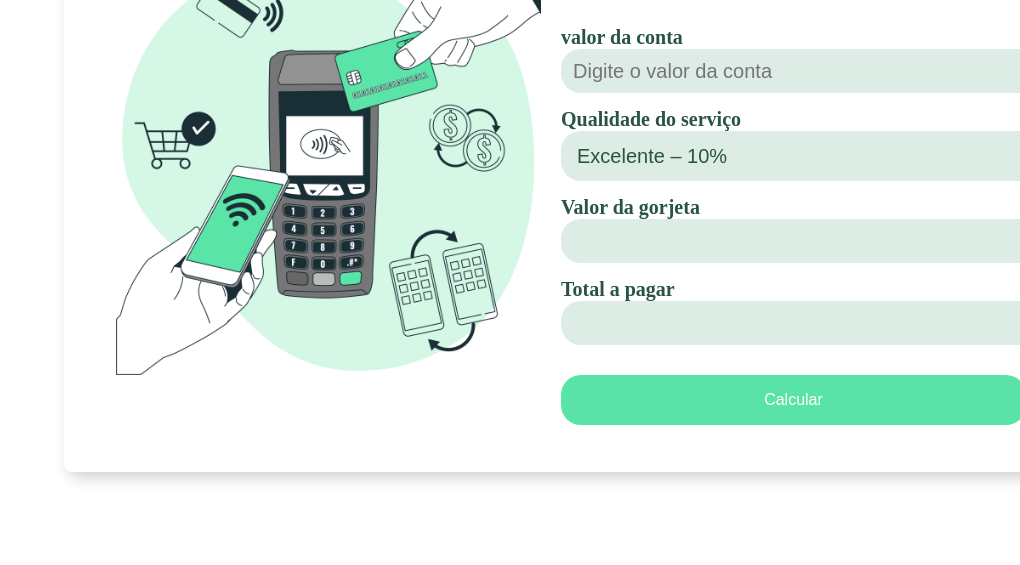
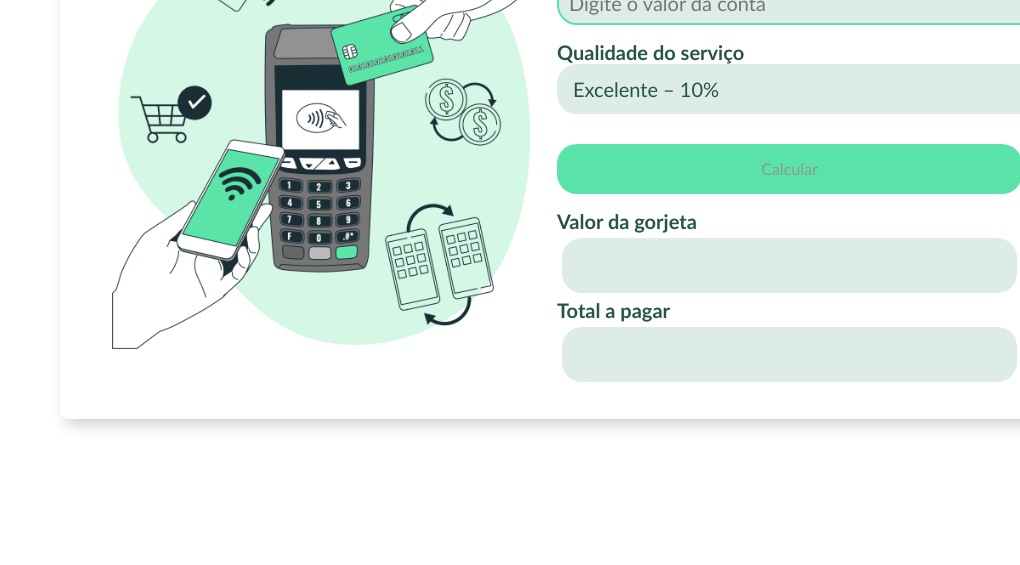
Before and after one commit to ViNovaes/projetoCalculadoradeGorjeta, a plain HTML site: page index.html in a window 1280 px wide. Shown: the part 235-800 px from the top of the page, without its empty margins (260-1280 px from the left). Drawn offline with Linux system fonts and the light colour scheme.

Commit message:
Conectado

```diff
--- a/css/style.css
+++ b/css/style.css
@@ -1,4 +1,9 @@
-
+*{
+  margin: 0;
+  padding: 0;
+  border: 0;
+  font-family: 'Gill Sans', 'Gill Sans MT', Calibri, 'Trebuchet MS', sans-serif;
+}
 
 input::-webkit-outer-spin-button,
 input::-webkit-inner-spin-button {
@@ -89,23 +94,9 @@ form .input-group{
 form .input-group label {
   color: #285542;
   font-weight: bold;
-  /* display: block; */
   font-size: 20px;
   margin-bottom: 5px;
 }
-
-/* form .input-group select, form .input-group option{
-  width: 100%;
-  height: 20px;
-  background-color: #ddece5;
-  border-radius: 20px;
-  outline: none;
-  border: 2px solid transparent;
-
-  font-size: 20px;
-  color: #285542;
-  transition: all 0.4s ease;
-} */
 
 form .input-group input, form .input-group select{
   width: 100%;
@@ -128,7 +119,7 @@ form .input-group input:focus, form .input-group select:focus{
   transform: scaleX(1);
 }
 
-form .input-group button{
+form .input-group #calcular{
   width: 100%;
   height: 50px;
   background: #5ae3a9;
@@ -136,12 +127,38 @@ form .input-group button{
   outline: none;
   border: none;
   margin-top: 15px;
-  color: #ffffff;
+  color: #8e9988;
   cursor: pointer;
   font-size: 16px;
+}
+
+form .input-group #calcular:hover {
+background-color: #5ae3a9;
 }
 
 form .input-group select {
   height: 50px;
   width: 490px;
 }
+
+#gorjeta, #total{
+  background-color: #DDECE5;
+  height: 15px;
+  margin: 5px;
+  font-size: 25px;
+  color: #285542;
+  border-radius: 20px;
+  padding: 20px;
+}
+
+.input-group label {
+  color: #285542;
+  font-weight: bold;
+  /* display: block; */
+  font-size: 20px;
+  margin-bottom: 5px;
+}
+
+form .input-group #calcular:hover{
+  color: #285542;
+}
--- a/index.html
+++ b/index.html
@@ -5,6 +5,7 @@
     <meta charset="UTF-8">
     <meta name="viewport" content="width=device-width, initial-scale=1.0">
     <link rel="stylesheet" href="css/style.css">
+    <link rel="icon" href="imgs/calculadora.png">
     <title>Calculadora de gorjeta</title>
 </head>
 
@@ -18,43 +19,36 @@
             <div class="form-box">
                 <h2>Calcule a gorjeta!</h2>
                 <form action="#" method="post">
-<!--                     <div class="input-group">
-                        <label for="nome"> Nome</label>
-                        <input type="text" id="nome" placeholder="Digite o do cliente" autocomplete="off" autofocus
-                            required>
-                    </div> -->
 
                     <div class="input-group">
                         <label for="valorConta">valor da conta</label>
-                        <input type="number" id="valorConta" placeholder="Digite o valor da conta" autocomplete="off" required>
+                        <input type="number" required id="valorConta" placeholder="Digite o valor da conta"
+                            autocomplete="off" autofocus>
                     </div>
 
                     <div class="input-group">
                         <label for="porcentagem">Qualidade do serviço</label>
                         <select name="porcentagem" id="porcentagem">
-                            <option value="0.10">Excelente – 10%</option>
-                            <option value="0.8">Ótimo – 8%</option>
-                            <option value="0.5">Bom – 5%</option>
-                            <option value="0.2">Ruim – 2%</option>
+                            <option value="10">Excelente – 10%</option>
+                            <option value="8">Ótimo – 8%</option>
+                            <option value="5">Bom – 5%</option>
+                            <option value="2">Ruim – 2%</option>
                         </select>
+
                     </div>
+                    <div class="input-group">
+                        <input type="button" value="Calcular" id="calcular" onclick="calcularGorjeta()">
+                    </div>
+                </form>
 
-                    <div class="input-group">
-                        <label for="valorGorjeta">Valor da gorjeta</label>
-                        <input type="number" id="valorGorjeta" name="valorGorjeta" placeholder="" disabled>
-                    </div>
-
-                    <div class="input-group">
-                        <label for="valorTotal">Total a pagar</label>
-                        <input type="number" id="valorTotal" name="valorTotal" placeholder="" disabled>
-                    </div>
-
-                    <div class="input-group">
-                        <!-- <input type="button" value="Calcular" id="calcular" onclick="calcularGorjeta()"> -->
-                        <button onclick="calcularGorjeta()">Calcular</button>
-                    </div>
-
-                </form>
+                <div class="input-group">
+                    <label for="gorjeta">Valor da gorjeta</label>
+                    <p id="gorjeta"></p>
+                </div>
+                <div class="input-group">
+                    <label for="total">Total a pagar</label>
+                    <p id="total"></p>
+                </div>
             </div>
         </div>
     </main>
--- a/js/calculadora.js
+++ b/js/calculadora.js
@@ -1,74 +1,28 @@
 //Tentaiva de conectar com o html css feito
 
 
-/* function calcularGorjeta() {
-    let divContaPorcen
+function calcularGorjeta() {
+
     let porcentagem = document.getElementById("porcentagem").value;
     let valorConta = document.getElementById("valorConta").value;
-    let valorGorjeta = document.getElementById("valorGorjeta").value;
-    let valorTotal = document.getElementById("valorTotal").value;
 
-    if (porcentagem === 0.10) {
-        valorGorjeta = (parseInt(valorConta) * parseInt(porcentagem))
-        divContaPorcen = valorGorjeta /100
-        valorTotal = (parseInt(valorGorjeta) + parseInt(valorConta))
-    } else if (porcentagem === 0.8) {
-        valorConta = (parseInt(valorConta) * parseInt(porcentagem) /100)
-        valorTotal = (parseInt(valorGorjeta) + parseInt(valorConta))
-    } else if (porcentagem === 0.5) {
-        valorConta = (parseInt(valorConta) * parseInt(porcentagem) /100)
-        valorTotal = (parseInt(valorGorjeta) + parseInt(valorConta))
-    } else if (porcentagem === 0.2) {
-        valorConta = (parseInt(valorConta) * parseInt(porcentagem))
-        valorTotal = (parseInt(valorGorjeta) + parseInt(valorConta))
-    }else {
-        alert = "Você digitou algo errado. Tente novamente!"
-        console.log (`Você digitou algo errado. Tente novamente!`)
+    if (porcentagem == 10) {
+        calculoGorjeta = ((valorConta * 10) / 100)
+        valorTotal = (parseInt(calculoGorjeta) + parseInt(valorConta))
+    } else if (porcentagem == 8) {
+        calculoGorjeta = ((valorConta * 8) / 100)
+        valorTotal = (parseInt(calculoGorjeta) + parseInt(valorConta))
+    } else if (porcentagem == 5) {
+        calculoGorjeta = ((valorConta * 5) / 100)
+        valorTotal = (parseInt(calculoGorjeta) + parseInt(valorConta))
+    } else if (porcentagem == 2) {
+        calculoGorjeta = ((valorConta * 2) / 100)
+        valorTotal = (parseInt(calculoGorjeta) + parseInt(valorConta))
     }
+    else {
+        document.getElementById("total").innerHTML = "Você digitou algo errado. Tente novamente!"
+    }
+
+    document.getElementById("gorjeta").innerHTML = `R$ ${calculoGorjeta} reais.`
+    document.getElementById("total").innerHTML = `R$ ${valorTotal} reais.`
 }
-
-document.getElementById("valorGorjeta").innerHTML = `Sua conta deu R$: ${valorGorjeta}.`
-document.getElementById("valorTotal").innerHTML = `Sua conta deu R$: ${valorTotal}.` */
-
-
-
-//Tentaiva de fazer funcionar com o console.log ANTES DE TENTAR CONECTAR COM O HTML CSS
-
-function calcularGorjeta2() {
-    let porcentagem, valorConta, valorGorjeta, valorTotal
-
-    porcentagem = 0.10
-    valorConta = 100
-
-    if (porcentagem === 0.10) {
-        valorGorjeta = (valorConta * 0.10) /100
-        valorTotal = (parseInt(valorGorjeta) + parseInt(valorConta))
-
-        console.log (`Você vai pagar R$: ${valorGorjeta} de gorjeta.`)
-        console.log (`Sua conta deu no total R$: ${valorTotal}.`)
-    } else if (porcentagem === 0.8) {
-        valorConta = (parseInt(valorConta) * parseInt(porcentagem) /100)
-        valorTotal = (parseInt(valorGorjeta) + parseInt(valorConta))
-    } else if (porcentagem === 0.5) {
-        valorConta = (parseInt(valorConta) * parseInt(porcentagem) /100)
-        valorTotal = (parseInt(valorGorjeta) + parseInt(valorConta))
-    } else if (porcentagem === 0.2) {
-        valorConta = (parseInt(valorConta) * parseInt(porcentagem))
-        valorTotal = (parseInt(valorGorjeta) + parseInt(valorConta))
-    }else {
-        alert = "Você digitou algo errado. Tente novamente!"
-        console.log (`Você digitou algo errado. Tente novamente!`)
-    }
-}
-
-/* console.log (`Você vai pagar R$: ${valorGorjeta} de gorjeta.`)
-console.log (`Sua conta deu no total R$: ${valorTotal}.`) */
-
-
-function somaNumero(){
-    let num1, num2, resp=0
-    num1 = 10
-    num2 = 20
-    resp = num1+num2
-    console.log(`O resultado da soma é ${resp}`)
-}
```
Also changed, not shown: imgs/calculadora.png (added).
